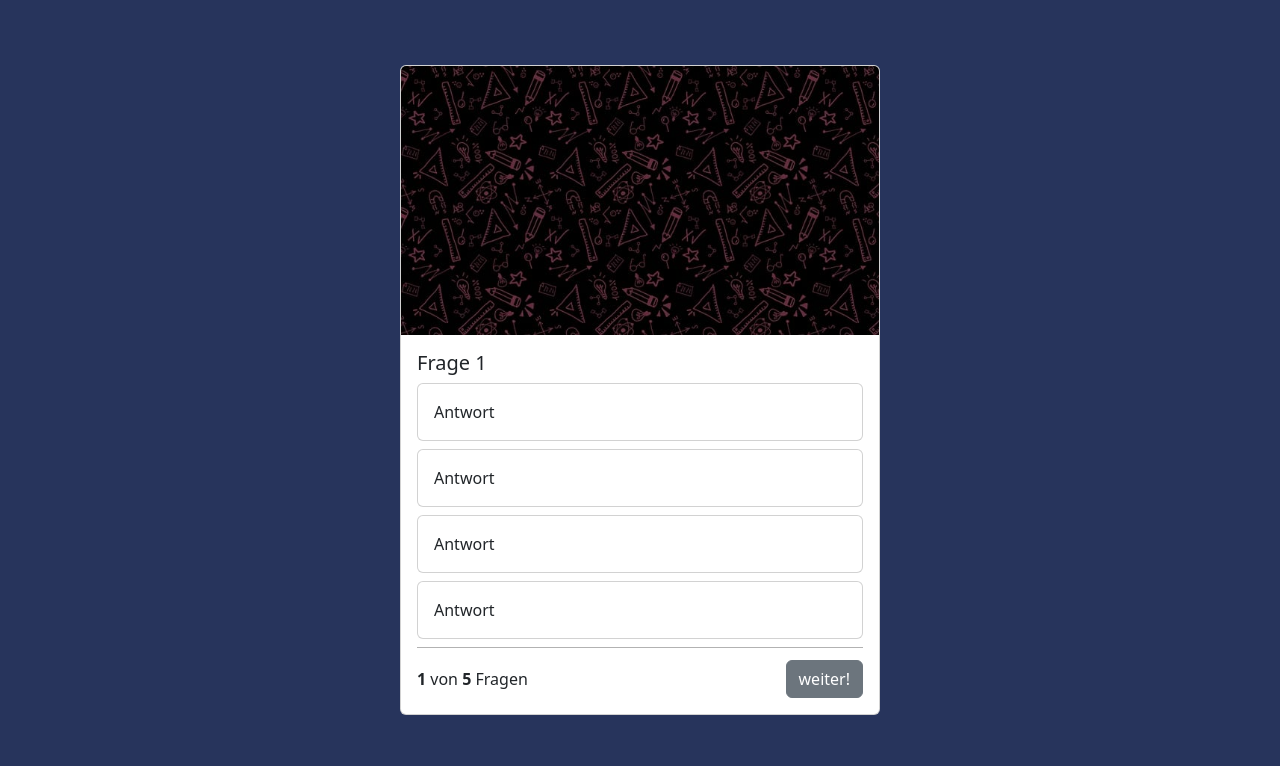
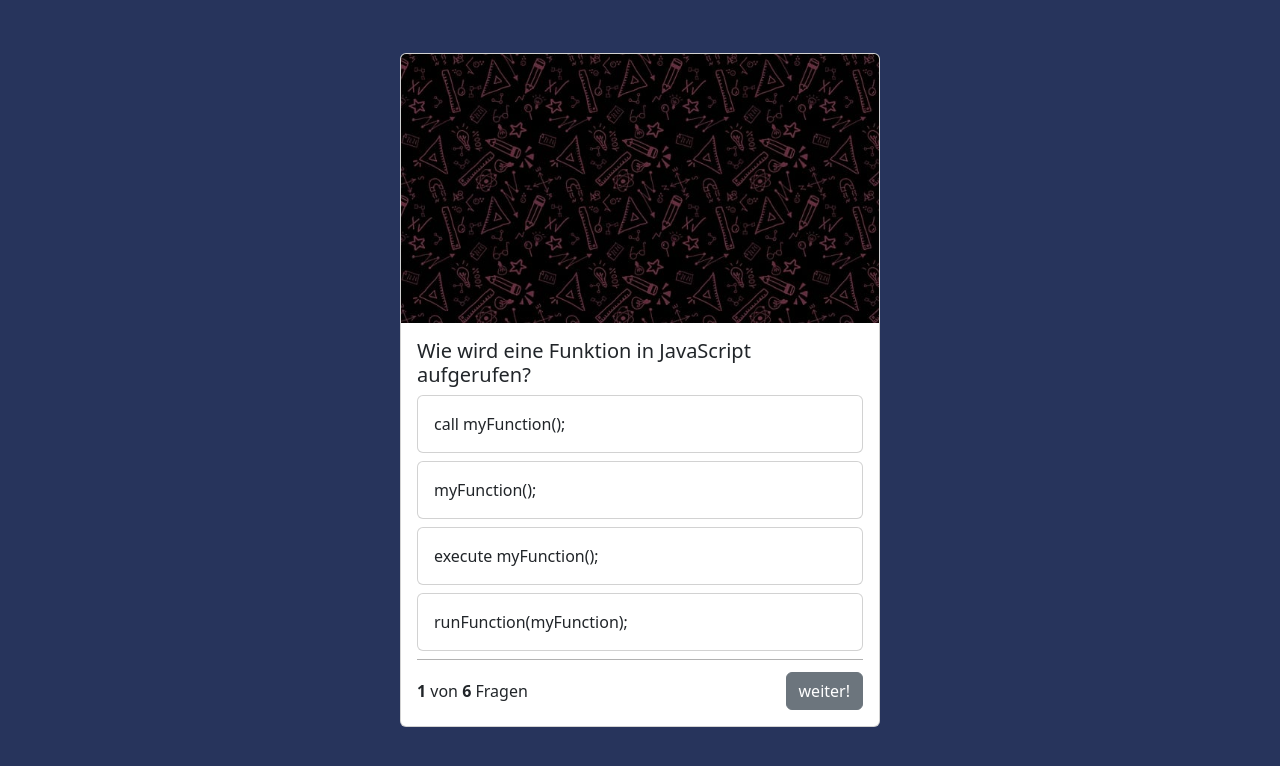
Before and after one commit to milakauz/quizApp, a website: page index.html in a window 1280 px wide. Shown: the part 60-826 px from the top of the page. Drawn offline with nearby package versions, Linux system fonts and the light colour scheme.

Commit message:
showQuestion() defined

```diff
--- a/data.js
+++ b/data.js
@@ -48,3 +48,5 @@ let questions = [
         'right_answer' : 1
     }
 ];
+
+let currentQuestion = 0;
--- a/index.html
+++ b/index.html
@@ -15,7 +15,7 @@
   <title>quiz</title>
 </head>
 
-<body>
+<body onload="init()">
   <nav class="navbar bg-body-tertiary">
     <div class="container-fluid">
       <span class="navbar-brand mb-0 h1">QuizApp</span>
@@ -27,35 +27,35 @@
       <img src="./img/quizimage.jpg" class="card-img-top" alt="riddle">
 
       <div class="card-body">
-        <h5 class="card-title">Frage 1</h5>
+        <h5 class="card-title" id="question-text">Frage</h5>
 
         <div class="card mb-2">
-          <div class="card-body">
+          <div class="card-body" id="answer_1">
             Antwort
           </div>
         </div>
 
         <div class="card mb-2">
-          <div class="card-body">
+          <div class="card-body" id="answer_2">
             Antwort
           </div>
         </div>
 
         <div class="card mb-2">
-          <div class="card-body">
+          <div class="card-body" id="answer_3">
             Antwort
           </div>
         </div>
 
         <div class="card mb-2">
-          <div class="card-body">
+          <div class="card-body" id="answer_4">
             Antwort
           </div>
         </div>
 
         <div class="question-footer">
           <span>
-            <b>1</b> von <b>5</b> Fragen
+            <b>1</b> von <b id="all-questions">5</b> Fragen
           </span>
 
           <button type="button" class="btn btn-secondary">weiter!</button>
--- a/script.js
+++ b/script.js
@@ -0,0 +1,14 @@
+function init() {
+    document.getElementById('all-questions').innerHTML = questions.length;
+    showQuestion();
+}
+
+function showQuestion() {
+    let question = questions[currentQuestion];
+
+    document.getElementById('question-text').innerHTML = question['question'];
+    document.getElementById('answer_1').innerHTML = question['answer_1'];
+    document.getElementById('answer_2').innerHTML = question['answer_2'];
+    document.getElementById('answer_3').innerHTML = question['answer_3'];
+    document.getElementById('answer_4').innerHTML = question['answer_4'];
+}
```
